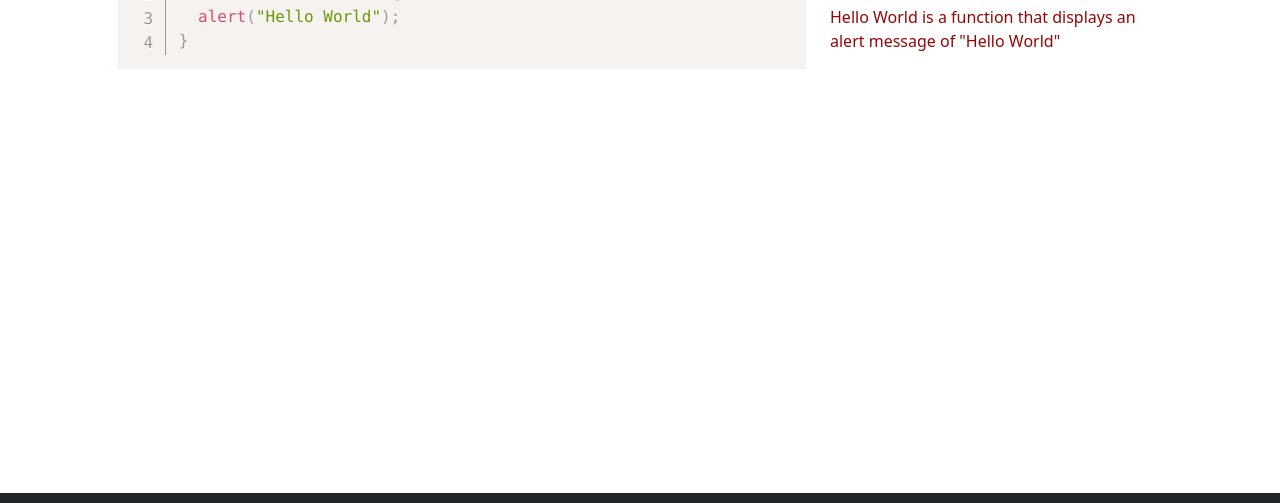
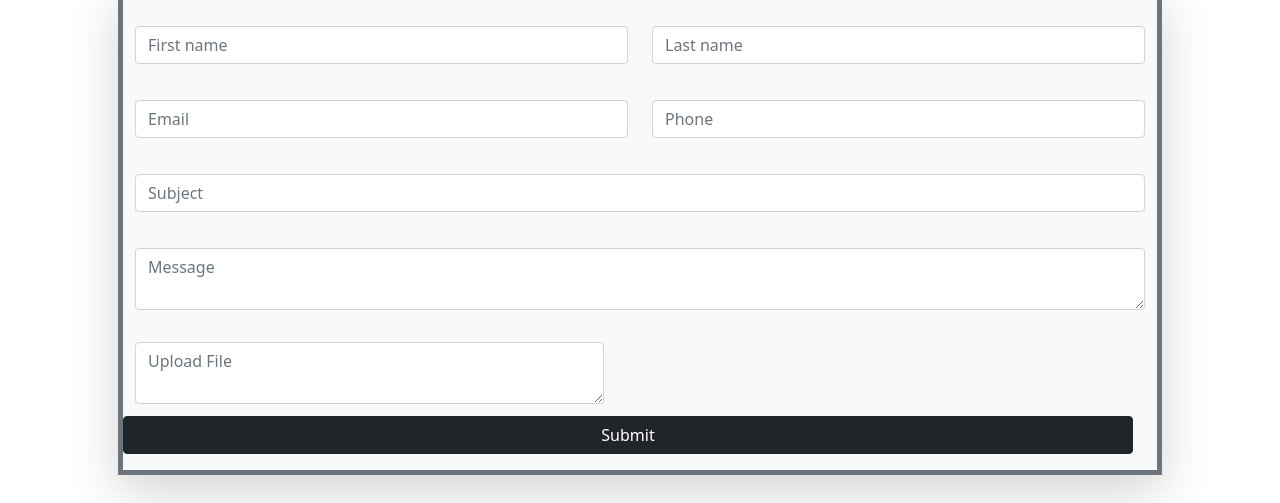
Before and after one commit to ShellyWonder/JS-Speedway-, a plain HTML site: page contact.html in a window 1280 px wide. Shown: the part 210-713 px from the top of the page. Drawn offline with nearby package versions, Linux system fonts and the light colour scheme; a web font is replaced by a local one.

Commit message:
added contact page

```diff
--- a/contact.html
+++ b/contact.html
@@ -86,28 +86,125 @@
     <!--Main section-->
     <main class="flex-shrink-0">
       <div class="container py-5 px-5 mt-5">
-        <h2 class="border-1 border-bottom border-dark">The Code</h2>
-        <div class="row row-cols-1 row-cols-lg-2">
-          <!--CODE EMBED-->
-          <div class="col-lg-8">
-            <pre class="line-numbers">
-            <code class="language-javascript">
-              //placeholder code--call Hello World
-              function HelloWorld() {
-                alert("Hello World");
-              }
+        <h2 class="border-1 border-bottom border-dark">JUST ADD WONDER</h2>
+        <body>
+          <h1 class="text-center text-dark mb-2">Contact SJ</h1>
+          <div
+            class="
+              container
+              bg-light
+              border border-5 border-secondary
 
-            </code>
-          </pre>
+              shadow-lg
+              pb-2
+              text-light
+            "
+          >
+            <!--<form action="mailto:someone@example.com" method="post" enctype="text/plain">-->
+            <form
+              action="mailto:contactSJ@sjwonder.com"
+              method="POST"
+
+              data-netlify="true"
+              enctype="text/plain"
+            >
+              <div class="row mb-1">
+                <div class="col">
+                  <label class="form-label">First Name</label>
+                  <input
+                    type="text"
+                    name="firstName"
+                    class="form-control"
+                    placeholder="First name"
+                    aria-label="First name"
+                    required
+                  />
+                </div>
+                <div class="col">
+                  <label class="form-label">Last Name</label>
+                  <input
+                    type="text"
+                    name="lastName"
+                    class="form-control"
+                    placeholder="Last name"
+                    aria-label="Last name"
+                    required
+                  />
+                </div>
+              </div>
+              <div class="row mb-1">
+                <div class="col">
+                  <label class="form-label">Email</label>
+                  <input
+                    type="email"
+                    name="email"
+                    class="form-control"
+                    placeholder="Email"
+                    aria-label="Email"
+                    required
+                  />
+                </div>
+                <div class="col">
+                  <label class="form-label">Phone (optional)</label>
+                  <input
+                    type="text"
+                    name="phone"
+                    class="form-control"
+                    placeholder="Phone"
+                    aria-label="Phone"
+                  />
+                </div>
+              </div>
+              <div class="row mb-1">
+                <div class="col">
+                  <label class="form-label">Subject</label>
+                  <input
+                    type="text"
+                    name="subject"
+                    class="form-control"
+                    placeholder="Subject"
+                    aria-label="Subject"
+                    required
+                  />
+                </div>
+              </div>
+              <div class="row mb-1">
+                <div class="col">
+                  <label class="form-label">Message</label>
+                  <textarea
+                    type="text"
+                    name="message"
+                    class="form-control"
+                    placeholder="Message"
+                    aria-label="Message"
+                   required
+                  ></textarea>
+                  </div>
+                  <div class="row mb-1">
+
+                  <div class="row mb-1">
+                    <div class="col">
+                      <label class="form-label">File Upload</label>
+                      <textarea
+                        type="file"
+                        name="myFile"
+                        class="form-control"
+                        placeholder="Upload File"
+                        aria-label="Upload File"
+
+                      ></textarea>
+                      </div>
+                      <div class="col">
+                      <div data-netlify="true"></div>
+
+                      </div>
+
+              </div>
+              <button type="submit" class="btn btn-dark mt-2">Submit</button>
+            </form>
           </div>
-          <!--CODE EXPLANATION-->
-          <div class="col-lg-4">
-            <p>The code is structured in one function.</p>
-            <h5>Hello World</h5>
-            <p>
-              Hello World is a function that displays an alert message of "Hello
-              World"
-            </p>
+
+
           </div>
         </div>
       </div>
```
